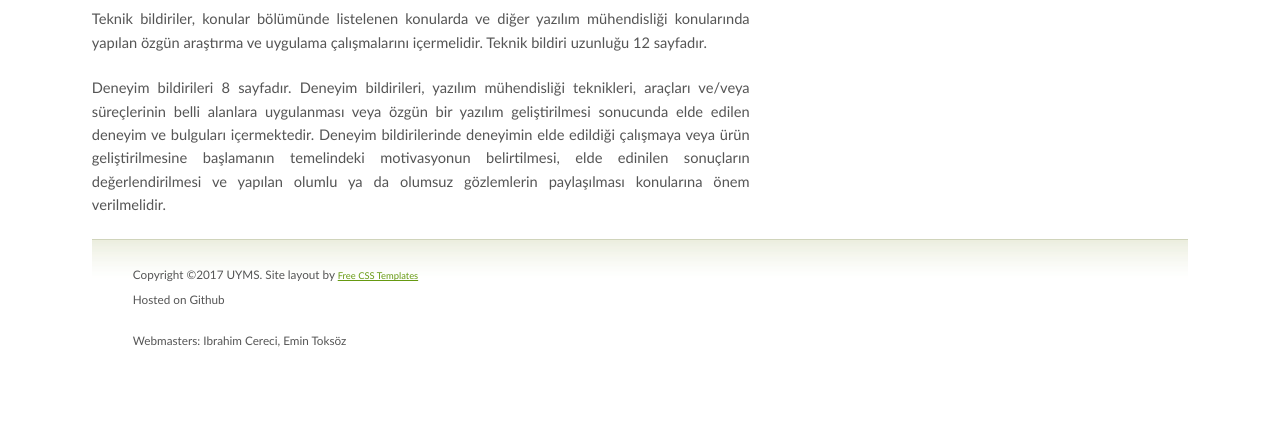
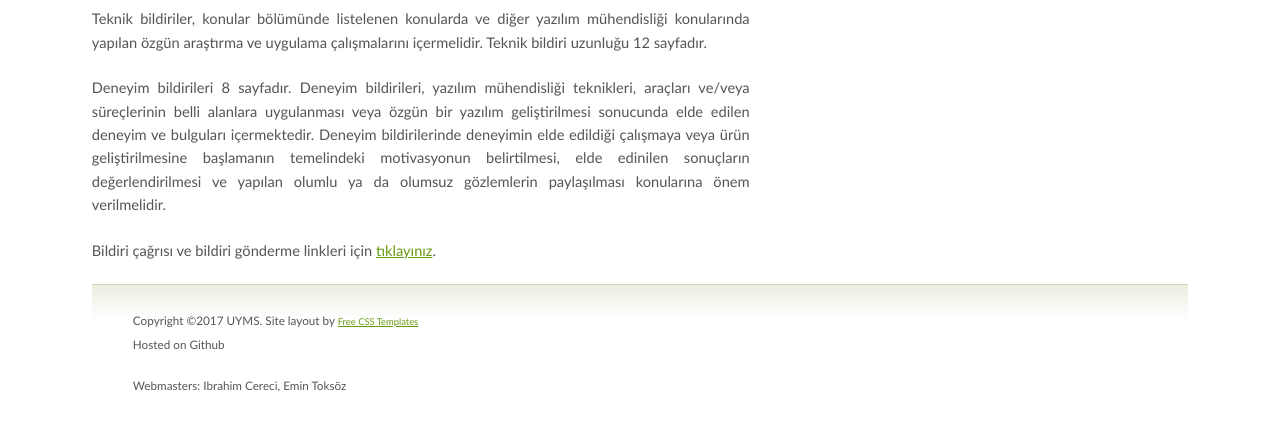
Before and after one commit to uyms/uyms.github.io, a plain HTML site: page paperformat.html in a window 1280 px wide. Shown: the part 437-866 px from the top of the page. Drawn offline with nearby package versions, Linux system fonts and the light colour scheme; a script that the page names is missing.

Commit message:
link
callforpapers'a gidecek link  eklendi

```diff
--- a/paperformat.html
+++ b/paperformat.html
@@ -158,7 +158,7 @@ new TWTR.Widget({
 		sonucunda elde edilen deneyim ve bulguları içermektedir. Deneyim bildirilerinde deneyimin elde
 		edildiği çalışmaya veya ürün geliştirilmesine başlamanın temelindeki motivasyonun belirtilmesi,
 		elde edinilen sonuçların değerlendirilmesi ve yapılan olumlu ya da olumsuz gözlemlerin paylaşılması konularına önem verilmelidir.</p>
-
+		<p>Bildiri çağrısı ve bildiri gönderme linkleri için <a href="callforpapers.html">tıklayınız</a>.</p>
         </div>
 
 
```
